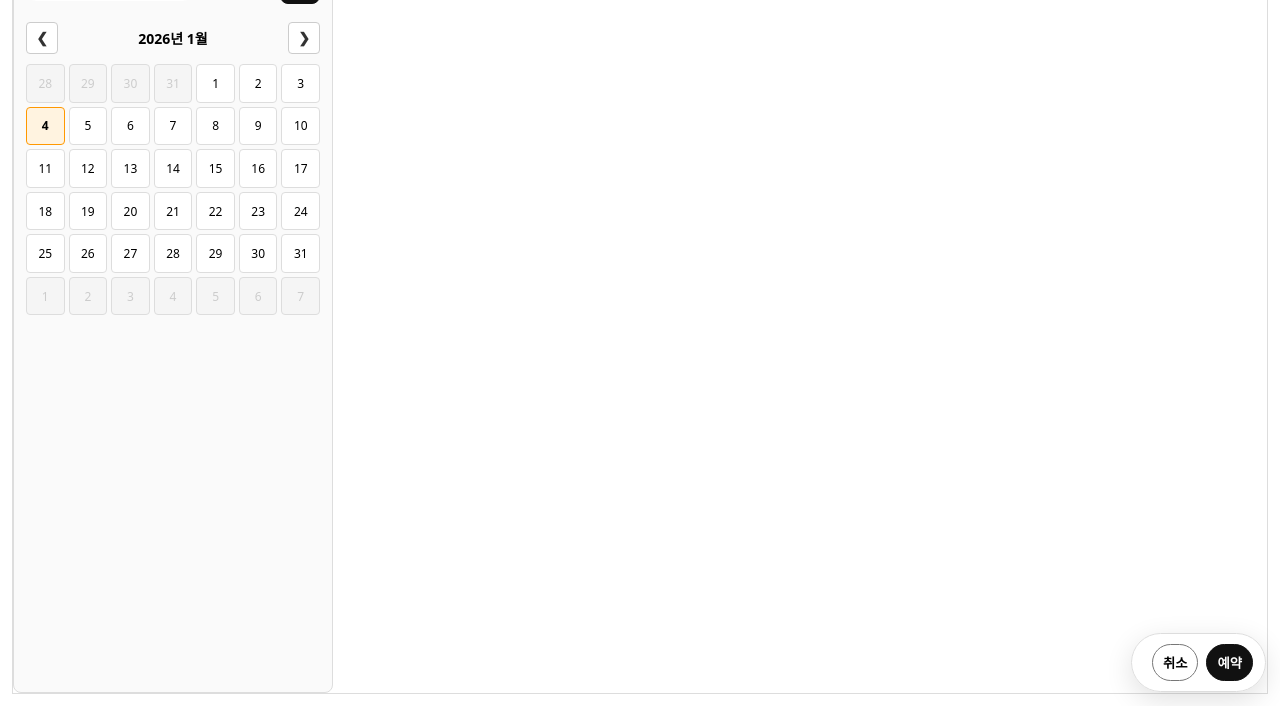
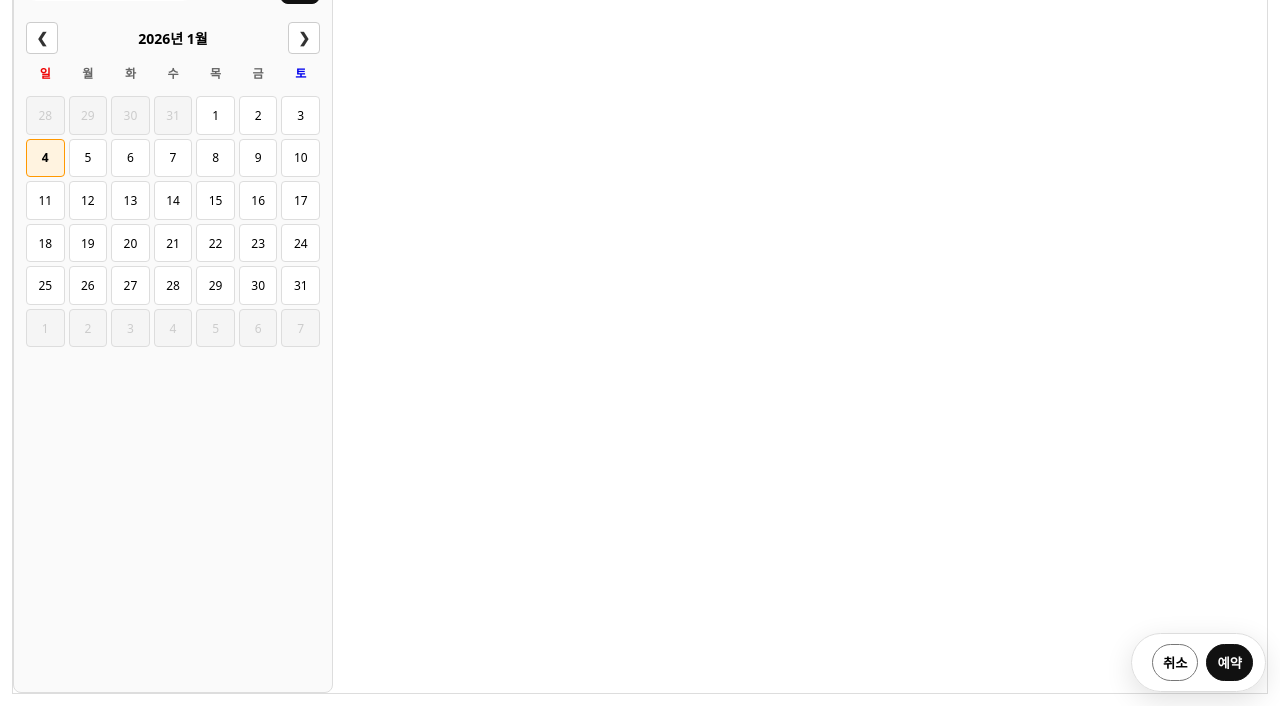
Before and after one commit to kw0314/my-office-reservation, a Django app: page / in a window 1280 px wide. Shown: the part 94-800 px from the top of the page. Run offline with Django 5.2, Linux system fonts and the light colour scheme; data that the repository does not hold is empty.

Commit message:
add weekday label

```diff
--- a/reservations/templates/reservations/office_view.html
+++ b/reservations/templates/reservations/office_view.html
@@ -442,6 +442,20 @@
       gap: 4px;
     }
 
+    .cal-weekdays {
+      display: grid;
+      grid-template-columns: repeat(7, 1fr);
+      gap: 4px;
+      margin-bottom: 4px;
+    }
+
+    .cal-dow {
+      text-align: center;
+      font-size: 12px;
+      font-weight: 600;
+      color: #666;
+    }
+
     .cal-day {
       aspect-ratio: 1;
       display: flex;
@@ -525,6 +539,15 @@
         <button type="button" class="nav-btn" id="cal-prev">❮</button>
         <h4 id="cal-month"></h4>
         <button type="button" class="nav-btn" id="cal-next">❯</button>
+      </div>
+      <div class="cal-weekdays">
+        <div class="cal-dow" style="color:#e00;">일</div>
+        <div class="cal-dow">월</div>
+        <div class="cal-dow">화</div>
+        <div class="cal-dow">수</div>
+        <div class="cal-dow">목</div>
+        <div class="cal-dow">금</div>
+        <div class="cal-dow" style="color:#00e;">토</div>
       </div>
       <div id="calendar"></div>
     </aside>
```
